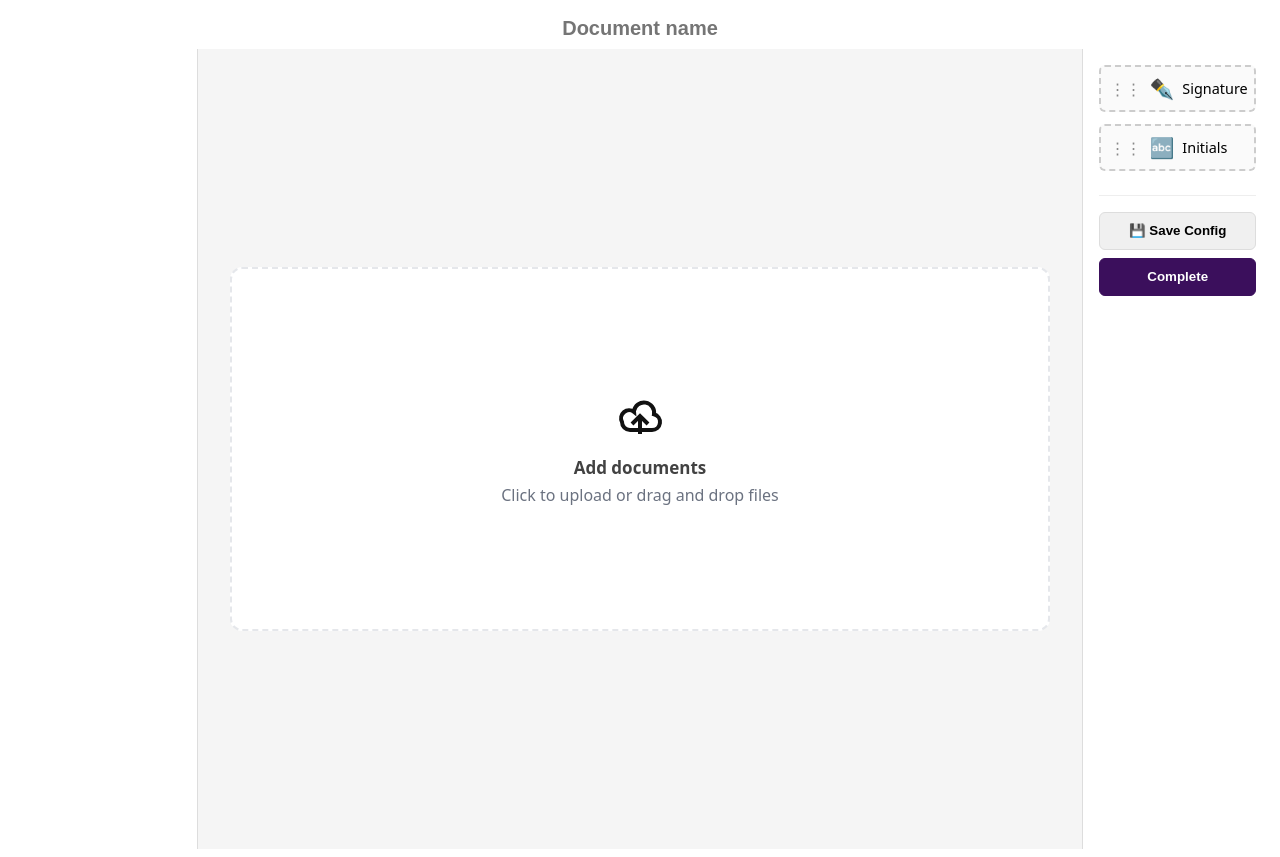
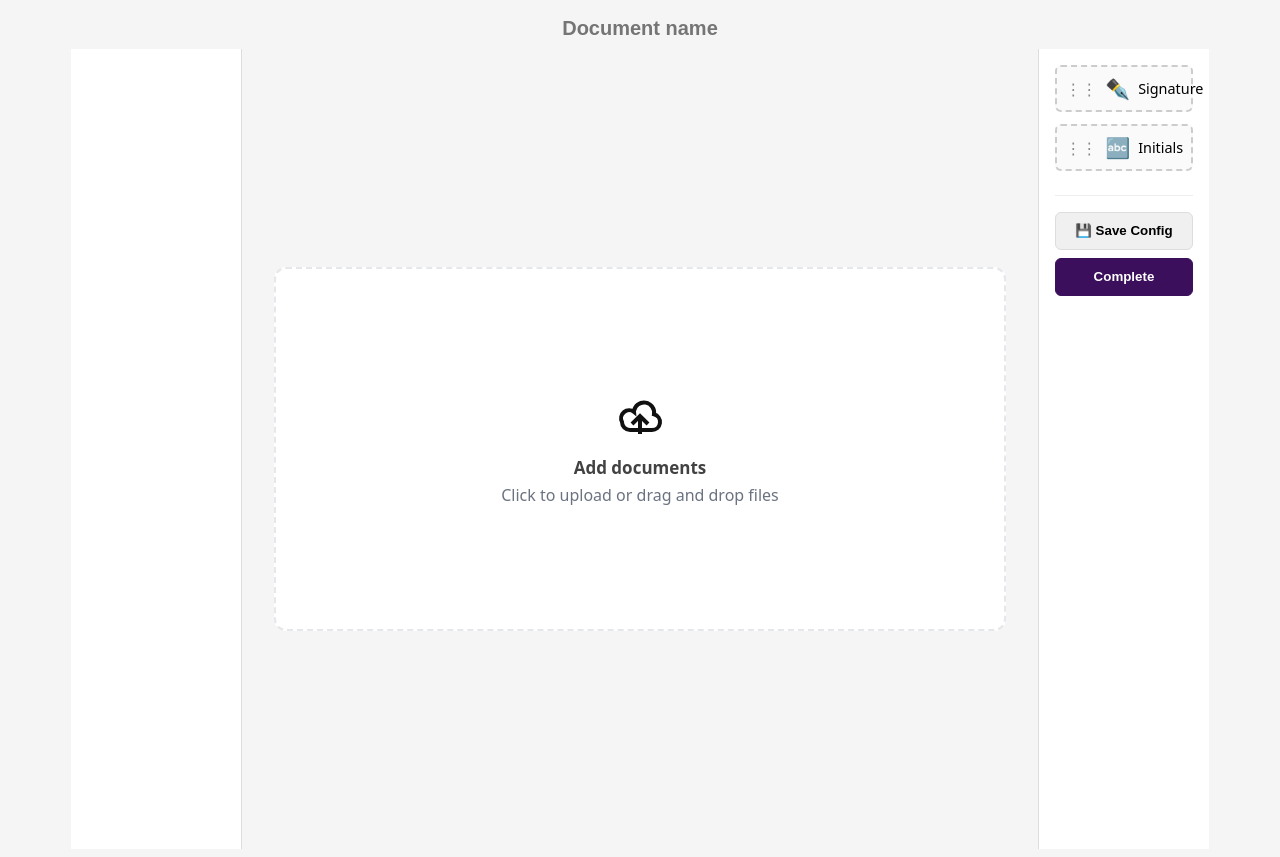
Before and after one commit to EBEN4REAL/document-signer, a Vue app: page / in a window 1280 px wide. Built offline with nearby package versions, Linux system fonts and the light colour scheme; the HTML template or start-up script is replaced by a standard one.

Commit message:
update app component

```diff
--- a/src/App.vue
+++ b/src/App.vue
@@ -4,3 +4,15 @@
 <template>
   <RouterView />
 </template>
+
+<style lang="css">
+html,
+body,
+#app {
+  background: #f5f5f5;
+}
+#app {
+  width: 90%;
+  margin: 0 auto;
+}
+</style>
```
